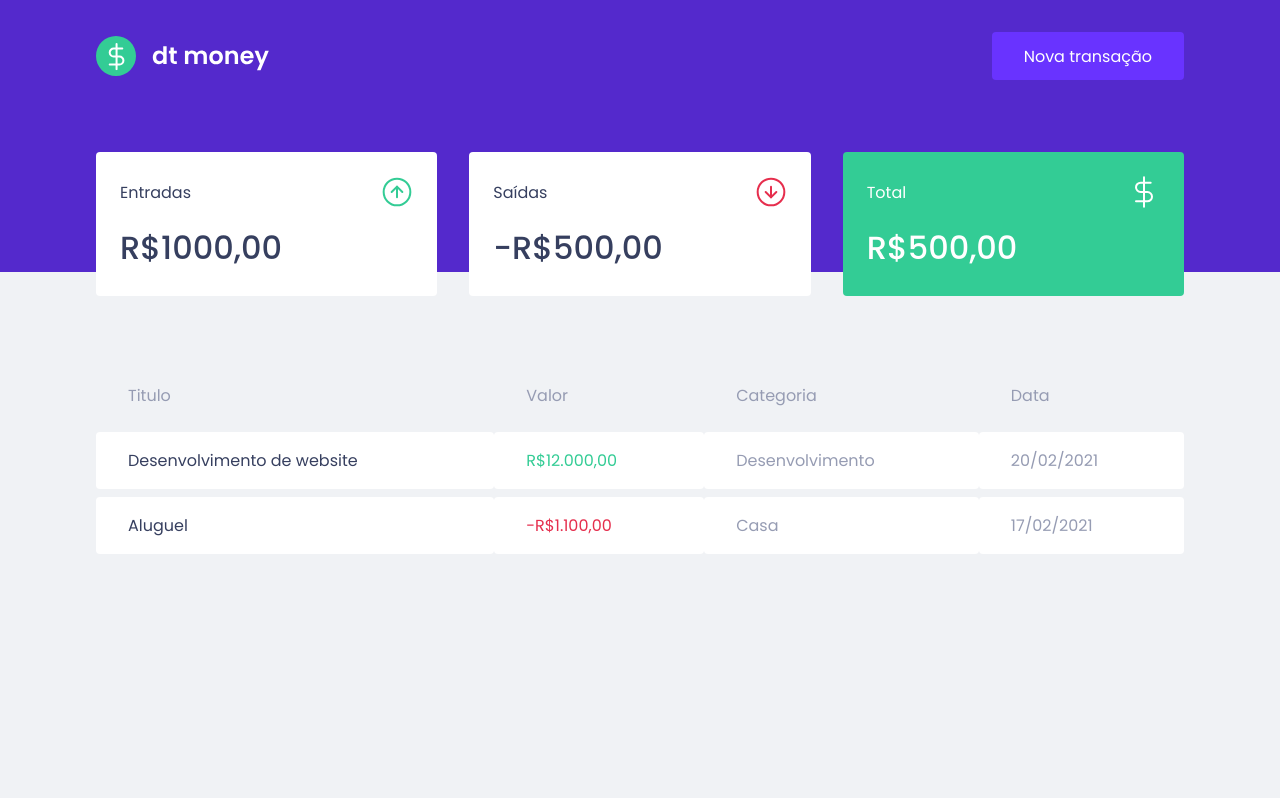
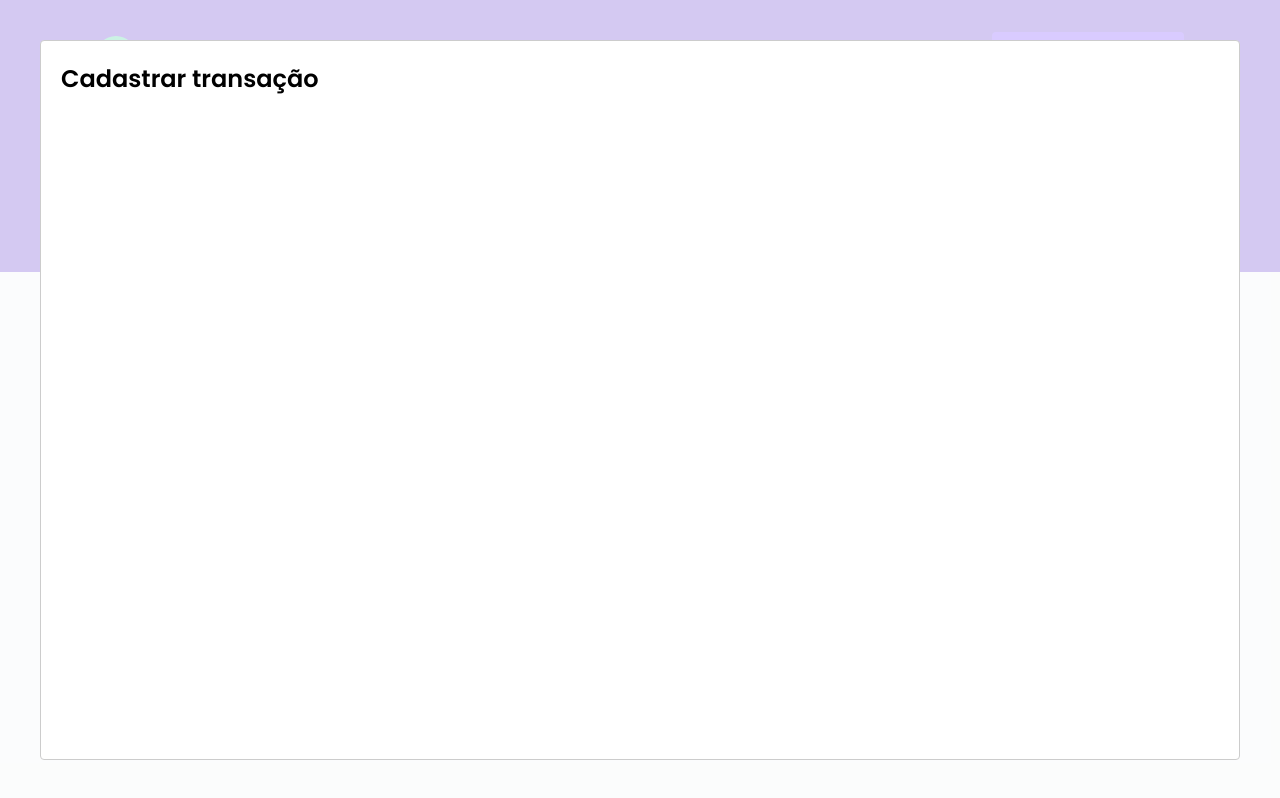
Before and after one commit to rafaelgcaldas/dtmoney_ignite, a React (Create React App) app: page / in a window 1280 px wide. Both pictures are taken after a click on the button "Nova transação". Built offline with nearby package versions, Linux system fonts and the light colour scheme; no server answers; what miragejs would draw is missing.

Commit message:
Config new transaction modal

```diff
--- a/package.json
+++ b/package.json
@@ -3,9 +3,11 @@
   "version": "0.1.0",
   "private": true,
   "dependencies": {
+    "axios": "^0.21.1",
     "miragejs": "^0.1.41",
     "react": "^17.0.2",
     "react-dom": "^17.0.2",
+    "react-modal": "^3.14.3",
     "react-scripts": "4.0.3",
     "styled-components": "^5.3.1",
     "web-vitals": "^1.0.1"
@@ -18,6 +20,7 @@
     "@types/node": "^12.0.0",
     "@types/react": "^17.0.0",
     "@types/react-dom": "^17.0.0",
+    "@types/react-modal": "^3.12.1",
     "@types/styled-components": "^5.1.13",
     "typescript": "^4.1.2"
   },
--- a/src/App.tsx
+++ b/src/App.tsx
@@ -1,13 +1,35 @@
+import { useState } from 'react';
+import Modal from 'react-modal'
+
 import { Dashboard } from "./components/Dashboard";
 import { Header } from "./components/Header";
 
 import { GlobalStyle } from "./styles/global";
 
+Modal.setAppElement('#root')
+
 export function App() {
+  const [isNewTransactionModalOpen, setIsNewTransactionModalOpen] = useState(false);
+
+  function handleOpenNewTransactionModal() {
+    setIsNewTransactionModalOpen(true);
+  }
+
+  function handleCloseNewTransactionModal() {
+    setIsNewTransactionModalOpen(false);
+  }
   return (
     <>
-      <Header />
+      <Header onOpenNewTransactionModal={handleOpenNewTransactionModal} />
       <Dashboard />
+
+      <Modal
+        isOpen={isNewTransactionModalOpen}
+        onRequestClose={handleCloseNewTransactionModal}
+      >
+        <h2>Cadastrar transação</h2>
+      </Modal>
+
       <GlobalStyle />
     </>
   );
--- a/src/components/Header/index.tsx
+++ b/src/components/Header/index.tsx
@@ -1,15 +1,21 @@
 import logoImg from '../../assets/logo.svg'
+
 import { Container, Content } from './styles'
 
+interface HeaderProps {
+  onOpenNewTransactionModal: () => void;
+}
 
-export function Header() {
+export function Header({onOpenNewTransactionModal}: HeaderProps) {
+
   return (
     <Container>
       <Content>
         <img src={logoImg} alt="dt money" />
-        <button type="button">
+        <button type="button" onClick={onOpenNewTransactionModal}>
           Nova transação
         </button>
+
       </Content>
     </Container>
   )
--- a/src/components/TransactionsTable/index.tsx
+++ b/src/components/TransactionsTable/index.tsx
@@ -1,12 +1,13 @@
 import { useEffect } from "react";
 import { Container } from "./styles";
+
+import { api } from '../../services/api';
 
 export function TransactionsTable() {
 
   useEffect(() => {
-    fetch('http://localhost:3000/api/transactions')
-      .then(response => response.json())
-      .then(data => console.log(data))
+    api.get('transactions')
+      .then(response => console.log(response.data))
   }, []);
 
   return (
--- /dev/null
+++ b/src/services/api.ts
@@ -0,0 +1,5 @@
+import axios from "axios";
+
+export const api = axios.create({
+  baseURL: 'http://localhost:3000/api'
+})
```
Also changed, not shown: 1 other file (tests, documents, lock files or other folders).
